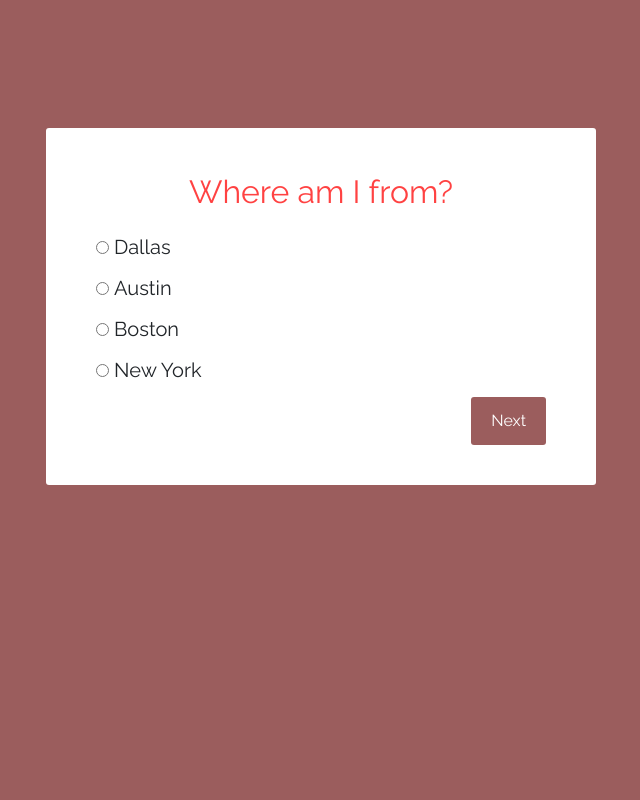
After one commit to alightedlamp/js-quiz, a PHP site: page /quiz-v3.html in a window 1280 px wide. The commit adds this page. Shown: the whole page, without its empty margins (319-959 px from the left). Run offline with PHP 8.4, Linux system fonts and the light colour scheme; some libraries are stand-ins or nearby versions.

Commit message:
cycles questions

```diff
--- /dev/null
+++ b/quiz-v3.html
@@ -0,0 +1,36 @@
+<html>
+	<head>
+	<!--
+		Author: Philip Harrell
+		Description: Quiz
+	-->
+		<title>Quiz</title>
+		<link href="https://fonts.googleapis.com/css?family=Raleway" rel="stylesheet">
+		<link rel="stylesheet" type="text/css" href="../assets/css/bootstrap.css" />
+		<link rel="stylesheet" type="text/css" href="styles.css" />
+	</head>
+
+	<body>
+		<div class="container">
+			<div id="quiz">
+				<!--<h1 class="title">JavaScript Quiz</h1>-->
+				<div id="question-group">
+					<h2 class="question" id="question"></h2>
+					<div class="choice-group">
+						<form class="choices"></form>
+					</div>
+					<div class="buttons">
+						<button class="btn btn-primary" id="next">Next</button>
+					</div>
+				</div>
+			</div>
+		</div>
+
+		<script type="text/javascript" src="../assets/js/jquery-3.1.1.js"></script>
+		<script src="http://code.jquery.com/ui/1.11.1/jquery-ui.js"></script>
+		<script type="text/javascript" src="../assets/js/underscore-min.js"></script>
+		<script type="text/javascript" src="quiz-v3.js"></script>
+
+	</body>
+
+</html>
--- /dev/null
+++ b/quiz-v3.js
@@ -0,0 +1,113 @@
+/*
+  This version of the quiz utilizes prototype programming
+  based on Eloquent JavaScript's World Project
+
+  here is a completed example: https://bl.ocks.org/shiftyp/0e2516f91a044acfb396
+*/
+
+var questions = [{
+    question: "Where am I from?",
+    choices: ["Dallas", "Austin", "Boston", "New York"],
+    correctAnswer: 0
+  }, {
+    question: "When was I born?",
+    choices: ["1998", "1979", "2005", "1988"],
+    correctAnswer: 3
+  }, {
+    question: "What is my favorite band?",
+    choices: ["Modest Mouse", "Squarepusher", "Aphex Twin", "Green Day"],
+    correctAnswer: 1
+  }, {
+    question: "Who is the best kitty?",
+    choices: ["Gus", "Rocky", "Fatty", "Chester"],
+    correctAnswer: 0
+  }, {
+    question: "What is 548 + 23?",
+    choices: ["265", "565", "571", "575"],
+    correctAnswer: 2
+  }];
+
+
+/* MODEL
+  - functions that deal with the data
+*/
+function Question(num) {
+  this.num = num;
+  this.question = questions[num].question;
+  this.choices = questions[num].choices;
+  this.correctAnswer = questions[num].correctAnswer;
+}
+Question.prototype.getQuestion = function(num) {
+  return questions[num];
+};
+
+/* CONTROLLER
+  - logic that coordinates between model and view
+*/
+function Quiz(questions) {
+  this.questions = questions;
+  this.num = 0;
+  this.score = 0;
+}
+Quiz.prototype.forEach = function(q, context) {
+
+};
+Quiz.prototype.startQuiz = function(game) {
+  var question = new Question(this.num);
+  game.showQuestion(question.getQuestion(this.num));
+};
+Quiz.prototype.nextQuestion = function(choice) {
+  /* if (this.checkAnswer(choice, this.question.getQuestion(this.num))) {
+    quiz.score++;
+  } */
+  if (this.num + 1 >= questions.length) {
+    this.endQuiz(this.score);
+  }
+  else {
+    this.num++;
+  }
+  var question = new Question(this.num);
+  game.showQuestion(question.getQuestion(this.num));
+};
+Quiz.prototype.checkAnswer = function(choice, currentQuestion) {
+  this.currentQuestion = currentQuestion;
+  this.choice = choice;
+  return currentQuestion.correctAnswer === choice;
+};
+Quiz.prototype.endQuiz = function(score) {
+  this.score = score;
+  // this needs to move down to view
+  $("#question").text("You scored " + score + " points!");
+};
+
+
+/* VIEW
+  - displays data to user and handles click events
+*/
+function Game(quiz) {
+  this.quiz = quiz;
+}
+$("#next").click(function() {
+  var choice = $(".choices input[name=choice]:checked").val()
+  quiz.nextQuestion(choice);
+});
+$("#reset").click(function() {
+  this.resetQuiz();
+});
+Game.prototype.showQuestion = function(currentQuestion) {
+  this.currentQuestion = currentQuestion;
+  var radios = "";
+
+  $("#question").text(this.currentQuestion.question);
+  for (var i = 0; i < this.currentQuestion.choices.length; i++) {
+    radios += "<label><input type='radio' class='choice' name='choice' value='" + i + "'>" + this.currentQuestion.choices[i] + "</label>";
+  }
+  $(".choices").html(radios);
+}
+Game.prototype.resetQuiz = function() {
+
+};
+
+var game = new Game();
+var quiz = new Quiz(questions);
+quiz.startQuiz(game);
--- a/styles.css
+++ b/styles.css
@@ -1,33 +1,66 @@
-/*
-Error: Invalid CSS after "$font-stack": expected selector or at-rule, was ": "Open Sans", ..."
-        on line 3 of styles.scss
+body {
+  font-family: Raleway, sans-serif;
+  background-color: #9b5d5d; }
 
-1: $primary-color: #eee;
-2: $secondary-color:
-3: $font-stack: "Open Sans", sans-serif;
-4:
-5: #quiz { width: 550px; }
-6: .title { text-align: center; }
-7: .question { color: #0a4400; }
-8: #question-group {
+#quiz {
+  width: 550px;
+  padding: 25px 40px 40px 40px;
+  margin: 0 auto;
+  display: table;
+  margin-top: 8em;
+  border-radius: 3px;
+  background-color: white; }
 
-Backtrace:
-styles.scss:3
-/Library/Ruby/Gems/2.0.0/gems/sass-3.4.23/lib/sass/scss/parser.rb:1207:in `expected'
-/Library/Ruby/Gems/2.0.0/gems/sass-3.4.23/lib/sass/scss/parser.rb:1137:in `expected'
-/Library/Ruby/Gems/2.0.0/gems/sass-3.4.23/lib/sass/scss/parser.rb:42:in `parse'
-/Library/Ruby/Gems/2.0.0/gems/sass-3.4.23/lib/sass/engine.rb:406:in `_to_tree'
-/Library/Ruby/Gems/2.0.0/gems/sass-3.4.23/lib/sass/engine.rb:381:in `_render_with_sourcemap'
-/Library/Ruby/Gems/2.0.0/gems/sass-3.4.23/lib/sass/engine.rb:298:in `render_with_sourcemap'
-/Library/Ruby/Gems/2.0.0/gems/sass-3.4.23/lib/sass/exec/sass_scss.rb:391:in `run'
-/Library/Ruby/Gems/2.0.0/gems/sass-3.4.23/lib/sass/exec/sass_scss.rb:63:in `process_result'
-/Library/Ruby/Gems/2.0.0/gems/sass-3.4.23/lib/sass/exec/base.rb:52:in `parse'
-/Library/Ruby/Gems/2.0.0/gems/sass-3.4.23/lib/sass/exec/base.rb:19:in `parse!'
-/Library/Ruby/Gems/2.0.0/gems/sass-3.4.23/bin/sass:13:in `<top (required)>'
-/usr/local/bin/sass:23:in `load'
-/usr/local/bin/sass:23:in `<main>'
-*/
-body:before {
-  white-space: pre;
-  font-family: monospace;
-  content: "Error: Invalid CSS after \"$font-stack\": expected selector or at-rule, was \": \"Open Sans\", ...\"\A         on line 3 of styles.scss\A \A 1: $primary-color: #eee;\A 2: $secondary-color:\A 3: $font-stack: \"Open Sans\", sans-serif;\A 4: \A 5: #quiz { width: 550px; }\A 6: .title { text-align: center; }\A 7: .question { color: #0a4400; }\A 8: #question-group {"; }
+.title {
+  text-align: center;
+  color: #9b5d5d; }
+
+.question {
+  text-align: center;
+  color: #ff4242; }
+
+#question-group {
+  margin-bottom: 2em; }
+
+#question {
+  margin: 10px;
+  padding: 10px; }
+
+form.choices,
+form.choices input.choice {
+  font-size: 1.25em;
+  margin: 10px 5px; }
+
+form.choices span.choice {
+  padding-left: 5px; }
+
+form.choices label {
+  display: block;
+  font-weight: normal; }
+
+.choice-group {
+  clear: both; }
+
+div.buttons {
+  display: block;
+  margin: auto; }
+
+button.btn.btn-primary {
+  color: white;
+  padding: .75em 1.25em;
+  margin-left: 10px;
+  margin-right: 10px;
+  font-size: 1em;
+  font-weight: 200;
+  border: none;
+  border-radius: 3px;
+  float: right;
+  background-color: #9b5d5d;
+  transition: background .25s;
+  -webkit-transition: background .25s;
+  /* Safari */ }
+
+button.btn.btn-primary:hover {
+  background-color: #ff4242; }
+
+/*# sourceMappingURL=styles.css.map */
--- a/styles.scss
+++ b/styles.scss
@@ -1,19 +1,34 @@
-$primary-color: #eee;
-$secondary-color:
-$font-stack: "Open Sans", sans-serif;
+$primary-color: #9b5d5d;
+$secondary-color: #ff4242;
+$font-stack: Raleway, sans-serif;
 
-#quiz { width: 550px; }
-.title { text-align: center; }
-.question { color: #0a4400; }
+body {
+  font-family: $font-stack;
+  background-color: $primary-color;
+}
+#quiz {
+  width: 550px;
+  padding: 25px 40px 40px 40px;
+  margin: 0 auto;
+  display: table;
+  margin-top: 8em;
+  border-radius: 3px;
+  background-color: white;
+}
+.title {
+  text-align: center;
+  color: $primary-color;
+ }
+.question {
+  text-align: center;
+  color: $secondary-color;
+}
 #question-group {
-  padding: 20px;
-  margin: 20px;
-  background-color: #4a78ce;
+  margin-bottom: 2em;
 }
 #question {
+  margin: 10px;
   padding: 10px;
-  margin: 10px;
-  background-color: #5691ff;
 }
 form.choices,
 form.choices input.choice {
@@ -21,29 +36,33 @@ form.choices input.choice {
   margin: 10px 5px;
 }
 form.choices span.choice {
-  padding-left: 5;
+  padding-left: 5px;
 }
 form.choices label {
   display: block;
   font-weight: normal;
 }
 .choice-group {
-  padding: 10px;
-  margin: 10px;
-  background-color: #5691ff;
+  clear: both;
 }
-button {
+div.buttons {
+  display: block;
+  margin: auto;
+}
+button.btn.btn-primary {
   color: white;
-  padding: 15px;
+  padding: .75em 1.25em;
   margin-left: 10px;
   margin-right: 10px;
-  font-size: 1.5em;
-  font-weight: bold;
+  font-size: 1em;
+  font-weight: 200;
   border: none;
-  text-transform: uppercase;
-  background-color: #5691ff;
+  border-radius: 3px;
+  float: right;
+  background-color: $primary-color;
+  transition: background .25s;
+  -webkit-transition: background .25s; /* Safari */
 }
-button:hover {
-  background-color: #f1f442;
-  color: black;
+button.btn.btn-primary:hover {
+  background-color: $secondary-color;
 }
```
Also changed, not shown: quiz-oo.html (deleted, +0 -40 lines), quiz-protooo-js.js (deleted, +0 -79 lines), quiz-v1.html (renamed from quiz.html), quiz-v1.js (renamed from quiz.js), 1 other file.
